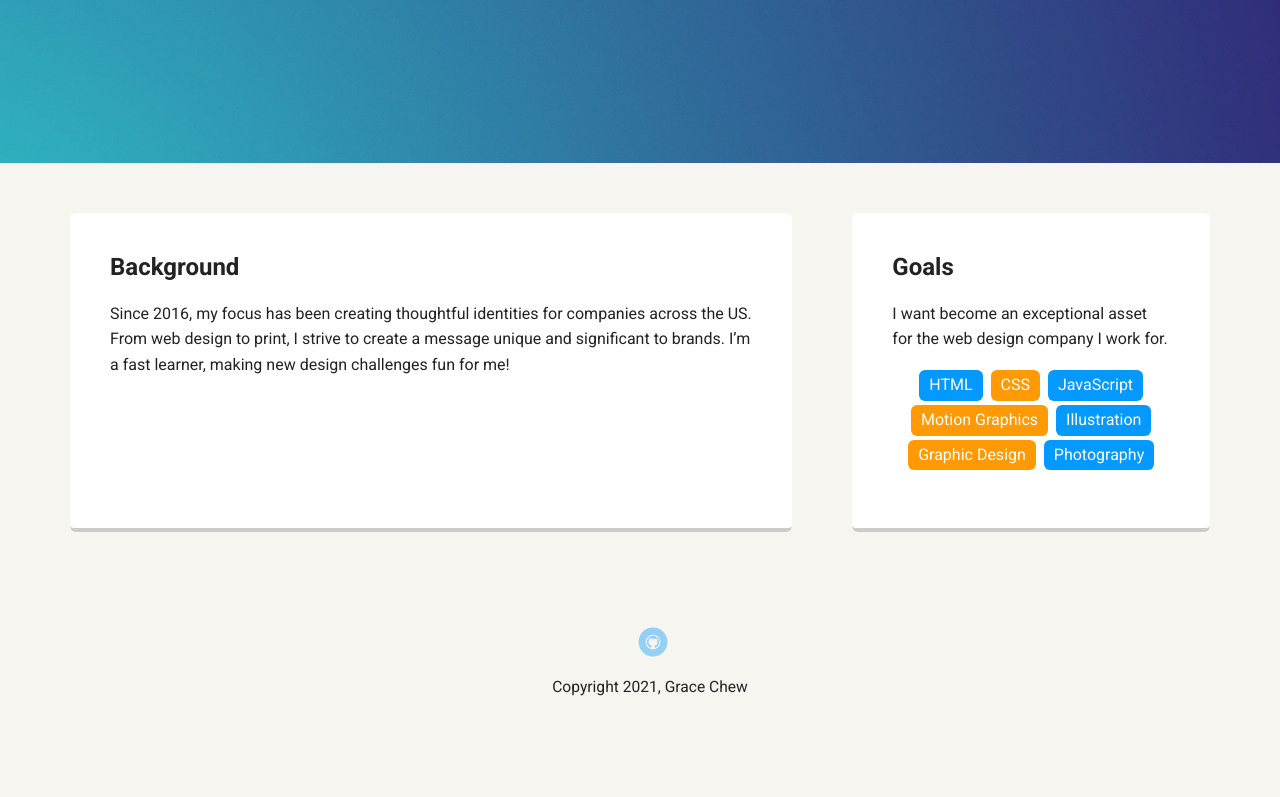
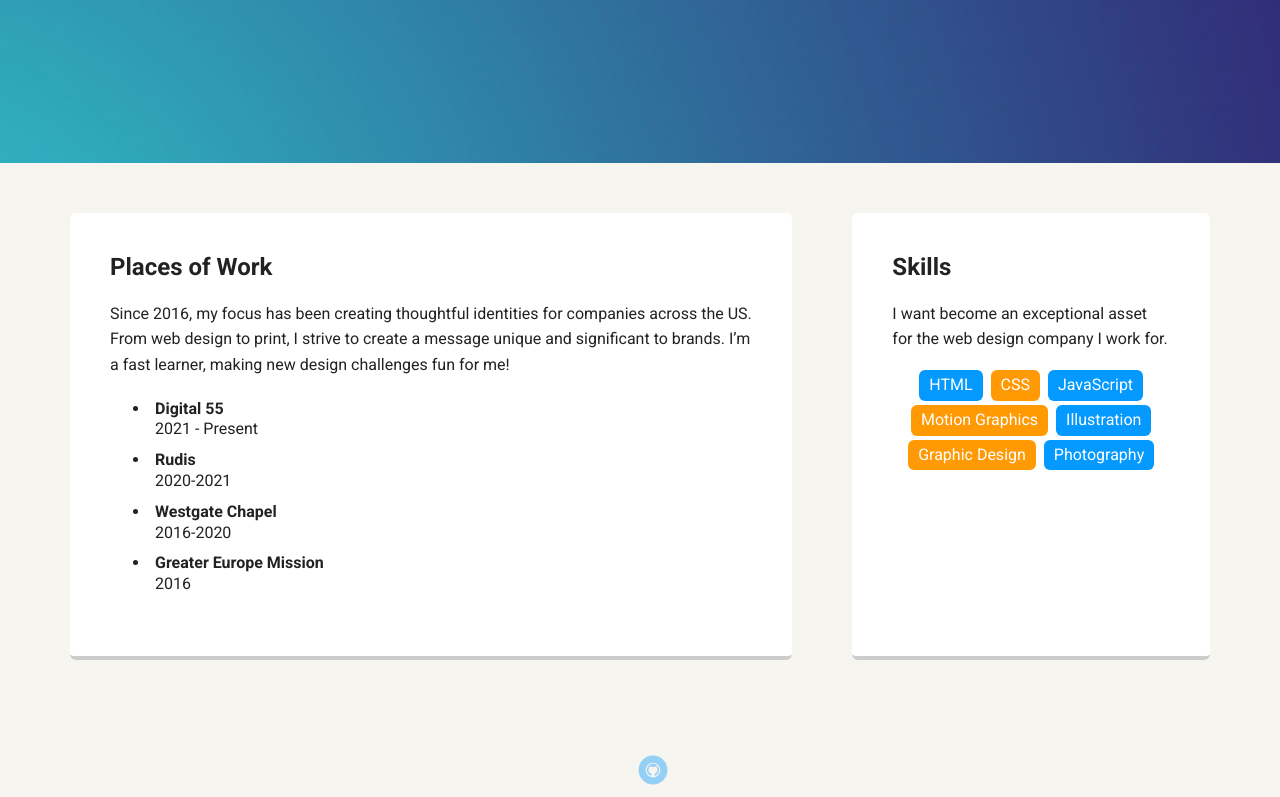
Before and after one commit to gachew/techdegree-project-1, a plain HTML site: page experience.html in a window 1280 px wide. Shown: the part 407-1204 px from the top of the page. Drawn offline with Linux system fonts and the light colour scheme; a web font is replaced by a local one.

Commit message:
Added work experience

```diff
--- a/experience.html
+++ b/experience.html
@@ -22,12 +22,18 @@
 
     <main class="flex">
       <div class="post">
-        <h2>Background</h2>
-        <p>Since 2016, my focus has been creating thoughtful identities for companies across the US. From web design to print, I strive to create a message unique and significant to brands. I’m a fast learner, making new design challenges fun for me! </p>
+        <h2>Places of Work</h2>
+        <p>Since 2016, my focus has been creating thoughtful identities for companies across the US. From web design to print, I strive to create a message unique and significant to brands. I’m a fast learner, making new design challenges fun for me!</p>
+          <ul>
+            <li><b>Digital 55</b></br> 2021 - Present</li>
+            <li><b>Rudis</b></br> 2020-2021</li>
+            <li><b>Westgate Chapel</b></br> 2016-2020</li>
+            <li><b>Greater Europe Mission</b></br>2016</li>
+          </ul>
       </div>
 
     <div class="card">
-      <h2>Goals</h2>
+      <h2>Skills</h2>
       <p>I want become an exceptional asset for the web design company I work for.</p>
       <ul class="skills">
         <li>HTML</li>
```
